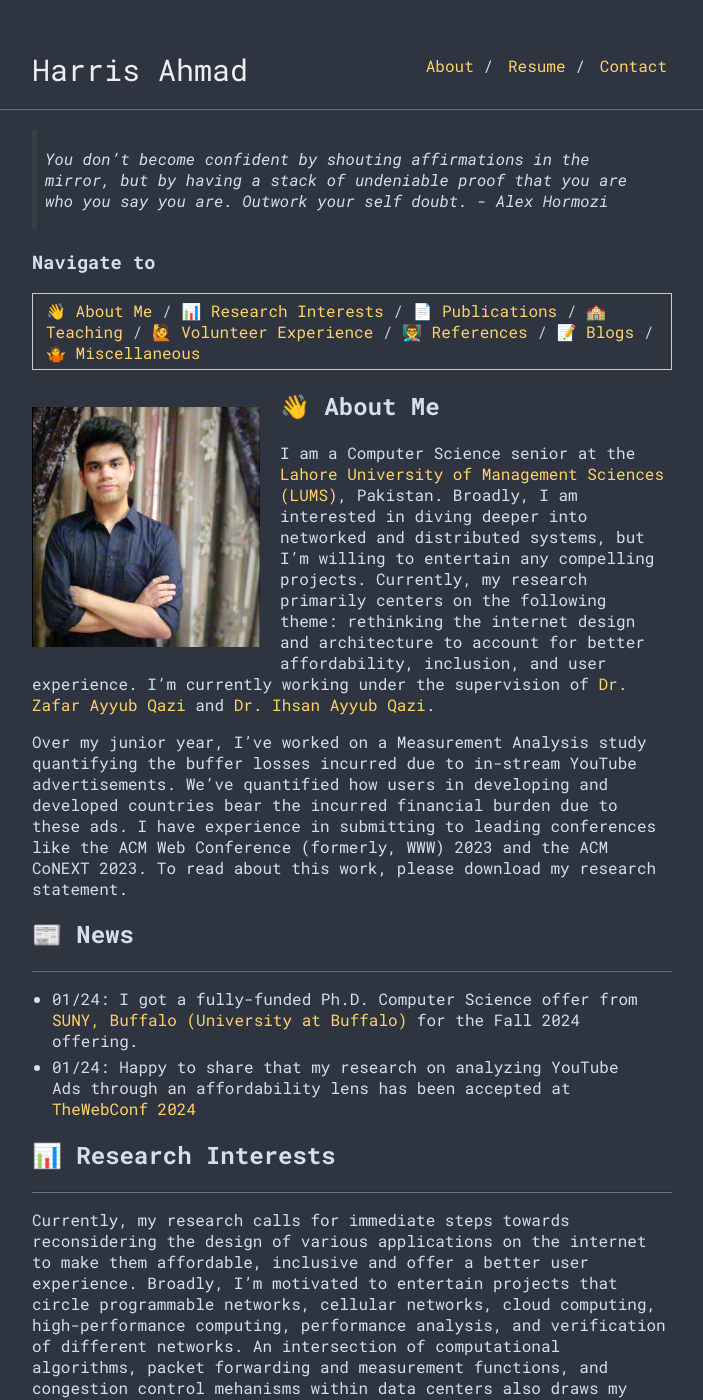
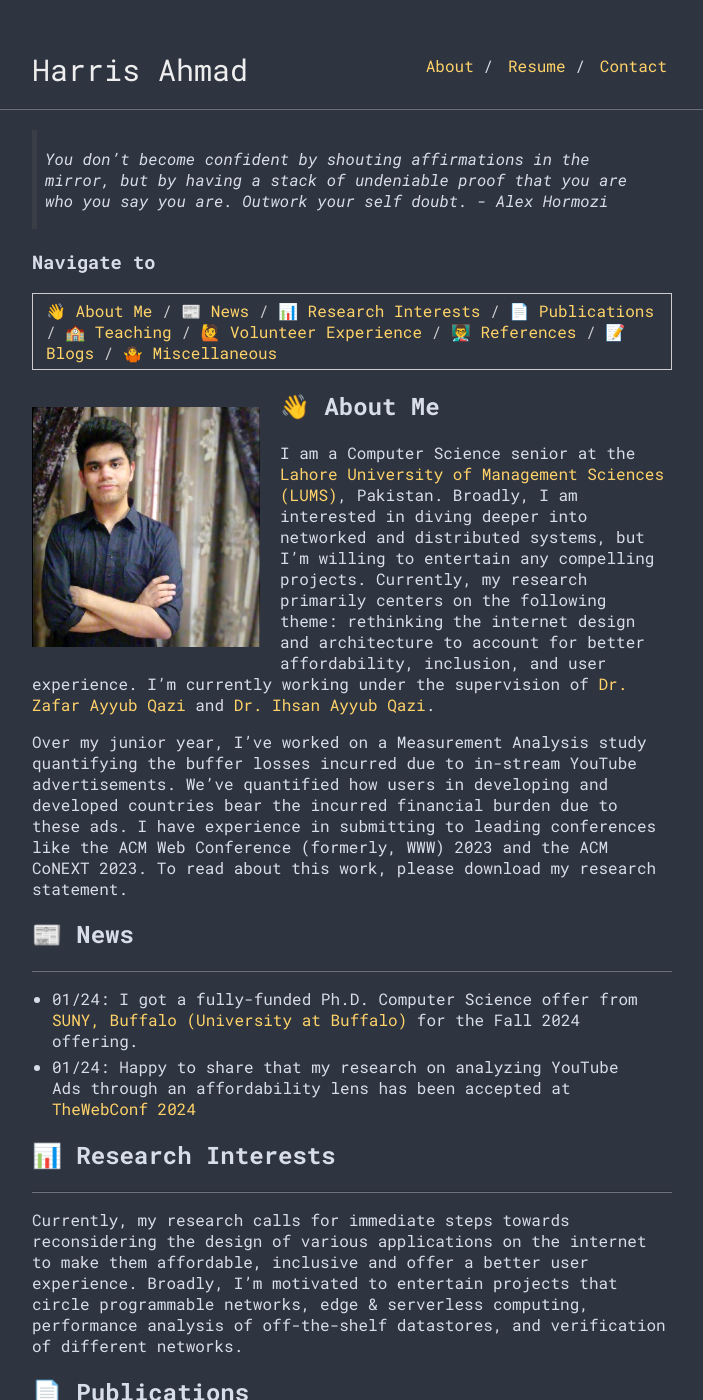
Before and after one commit to harris-ahmad/harris-ahmad.github.io, a Jekyll site: the page built from index.md, in a window 1280 px wide and 1400 px high. Shown: the whole window, without its empty margins (288-991 px from the left). Built offline with Jekyll 4.4.1, drawn with Linux system fonts in a browser that asks for light colours; some of the changed text lies outside the part shown.

Commit message:
minor changes

```diff
--- a/index.md
+++ b/index.md
@@ -7,7 +7,7 @@ layout: default
 
 ### Navigate to
 
-| [👋 About Me](#👋-about-me) / [📊 Research Interests](#📊-research-interests) / [📄 Publications](#📄-publications) / [🏫 Teaching](#🏫-teaching) / [🙋 Volunteer Experience](#🙋-volunteer) / [👨‍🏫 References](#👨‍🏫-references) / [📝 Blogs](#📝-blogs) / [🤷 Miscellaneous](#🤷-miscellaneous) |
+| [👋 About Me](#👋-about-me) / [📰 News ](#📰-news) / [📊 Research Interests](#📊-research-interests) / [📄 Publications](#📄-publications) / [🏫 Teaching](#🏫-teaching) / [🙋 Volunteer Experience](#🙋-volunteer) / [👨‍🏫 References](#👨‍🏫-references) / [📝 Blogs](#📝-blogs) / [🤷 Miscellaneous](#🤷-miscellaneous) |
 
 <img class="profile-picture" src="profile.jpeg">
 
@@ -28,7 +28,7 @@ Over my junior year, I've worked on a Measurement Analysis study quantifying the
 <hr>
 
 Currently, my research calls for immediate steps towards reconsidering the design of various
-applications on the internet to make them affordable, inclusive and offer a better user experience. Broadly, I’m motivated to entertain projects that circle programmable networks, cellular networks, cloud computing, high-performance computing, performance analysis, and verification of different networks. An intersection of computational algorithms, packet forwarding and measurement functions, and congestion control mehanisms within data centers also draws my attention.
+applications on the internet to make them affordable, inclusive and offer a better user experience. Broadly, I’m motivated to entertain projects that circle programmable networks, edge & serverless computing, performance analysis of off-the-shelf datastores, and verification of different networks.
 
 <h2 id="📄-publications">📄 Publications</h2>
 <hr>
```
